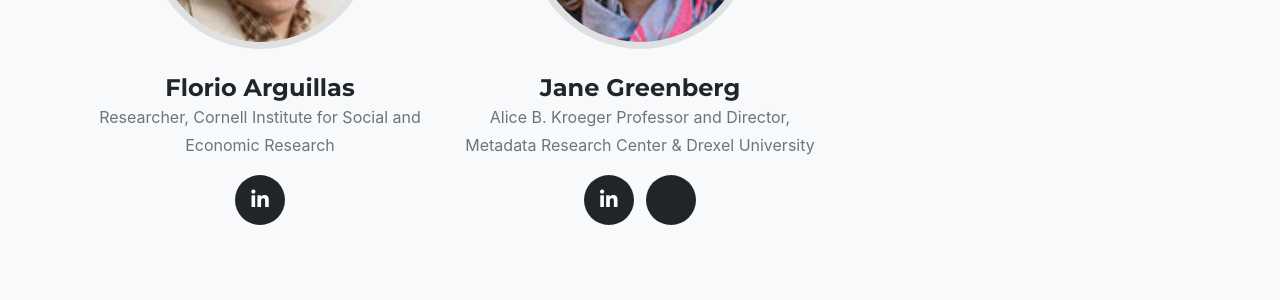
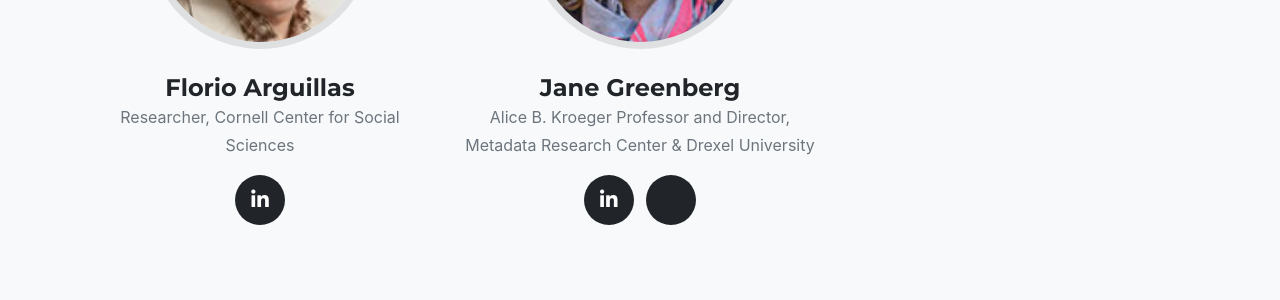
Before and after one commit to ucla-imls-open-sci/ucla-imls-open-sci.github.io, a Jekyll site: the page built from index.md, in a window 1280 px wide and 900 px high, scrolled down 6033 px. Shown: the part 153-453 px from the top of the window. Built offline with Jekyll 4.4.1, drawn with Linux system fonts in a browser that asks for light colours; some web fonts are replaced.

Commit message:
Update sitetext.yml

```diff
--- a/_data/sitetext.yml
+++ b/_data/sitetext.yml
@@ -197,7 +197,7 @@ en: &DEFAULT_EN
             icon: fab fa-linkedin-in
 
       - name: "Florio Arguillas"
-        role: Researcher,  Cornell Institute for Social and Economic Research
+        role: Researcher,  Cornell Center for Social Sciences
         image: assets/img/committee/florio.jpg
         social:
           - url: https://linkedin.com/in/florio-arguillas-06391310
```
